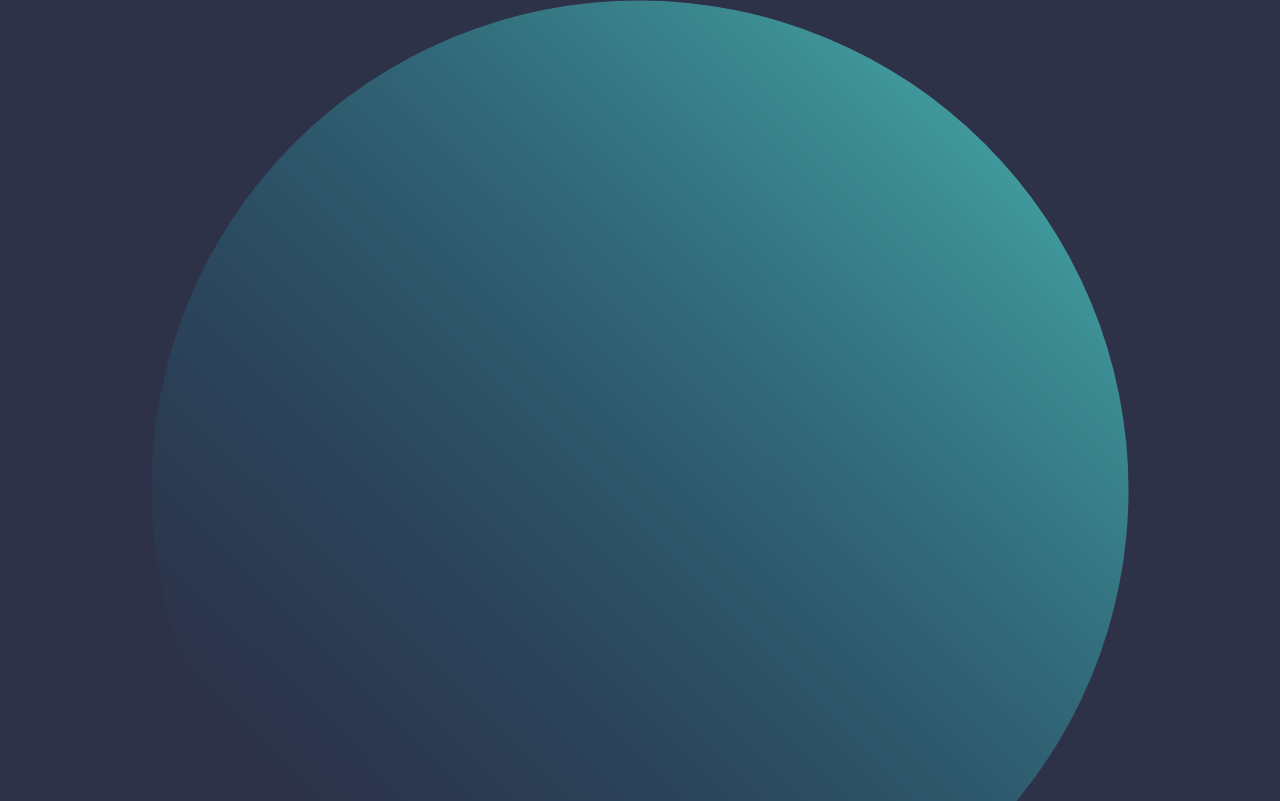
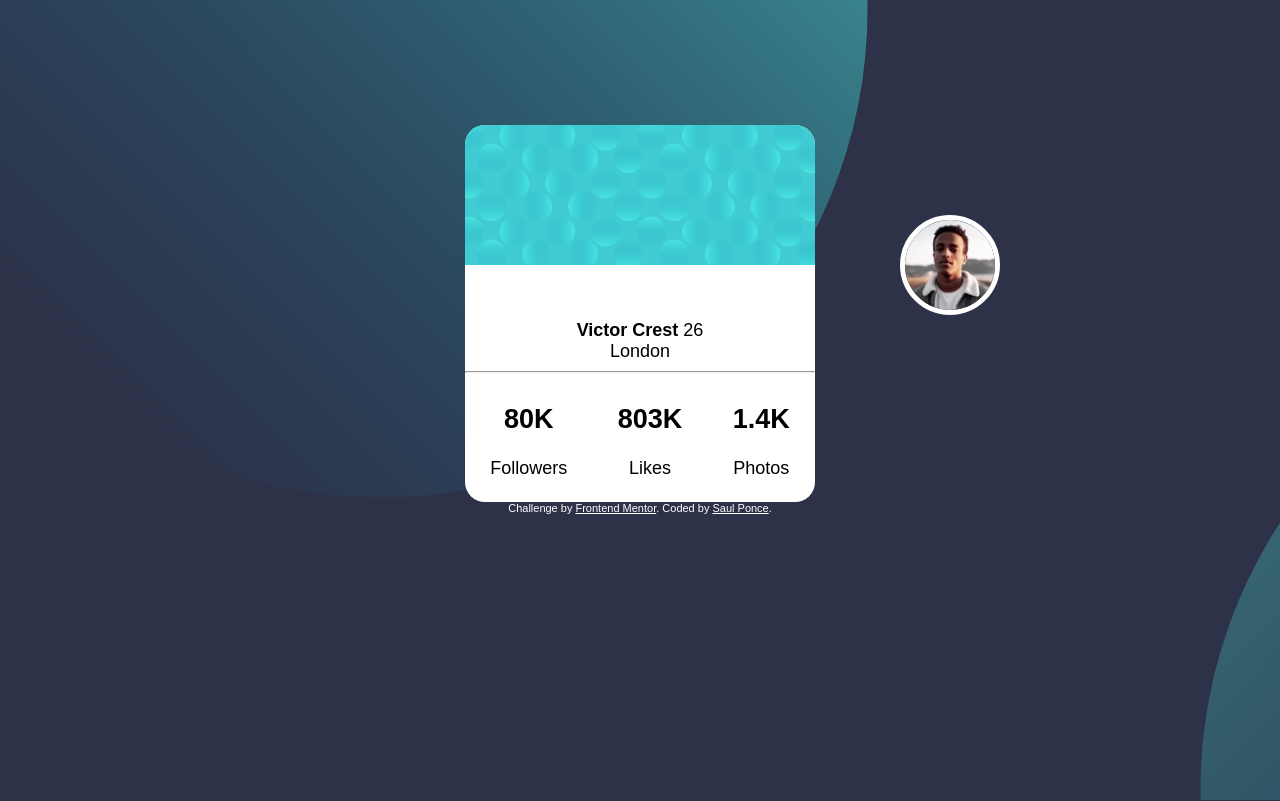
Before and after one commit to Saul-Ponce/profile-card-component-main, a plain HTML site: page index.html in a window 1280 px wide. Shown: the top 801 px of the page. Drawn offline with Linux system fonts and the light colour scheme; a web font is replaced by a local one.

Commit message:
estilizamiento completo

```diff
--- a/index.html
+++ b/index.html
@@ -12,81 +12,124 @@
 
   <!-- Feel free to remove these styles or customise in your own stylesheet 👍 -->
   <style>
+    * {
+      box-sizing: border-box;
+    }
     body {
-      margin: 0;
+      margin: 125px;
       font-family: 'Kumbh Sans', sans-serif;
+      font-size: 18px;
       background-color: hsl(229, 23%, 23%);
+      background-image: url('./images/bg-pattern-top.svg'), url('./images/bg-pattern-bottom.svg');
+      background-repeat: no-repeat, no-repeat;
+      background-position: -110px -480px, 1200px 300px;
       display: flex;
       align-items: center;
       justify-content: center;
       flex-direction: column;
-      padding: 0px 30px;
-      min-height: calc(100vh - 200px);
+
     }
 
     .body__container {
       background-color: white;
       border: 0px;
-      border-radius: 40px;
+      border-radius: 20px;
       color: black;
-      padding: 60px 68px 40px;
-      min-height: 700px;
+      padding: 0px 0px 5px;
+    }
+
+    .body__background img {
+      border: 0px;
+      border-top-left-radius: 20px;
+      border-top-right-radius: 20px;
+    }
+
+
+    .body__porfile {
       display: flex;
       justify-content: space-around;
       flex-direction: column;
+      text-align: center;
     }
 
+    .img__porfile {
+      border: 5px solid white;
+      border-radius: 100%;
+      width: 100px;
+      height: 100px;
+      position: absolute;
+      top: 215px;
+      left: 900px;
+    }
 
-    * {
-      box-sizing: border-box;
+    .space__porfile{
+      padding: 25px;
+    }
+
+    .body__porfile p {
+      margin: 0px;
+      border-top: 5px;
+    }
+
+    hr {
+      height: 1px;
+      background-color: black;
+    }
+
+    .body__description {
+      display: flex;
+      justify-content: space-around;
+      flex-direction: row;
+      text-align: center;
     }
 
     .attribution {
       font-size: 11px;
       text-align: center;
+      color: white;
     }
 
     .attribution a {
-      color: hsl(228, 45%, 44%);
+      color: white;
     }
   </style>
 </head>
 
 <body>
-  <img class="circle__top" src="./images/bg-pattern-top.svg">
   <div class="body__container">
     <div class="body__background">
       <img src="./images/bg-pattern-card.svg" alt="background">
     </div>
     <div class="body__porfile">
-      <img src="./images/image-victor.jpg" alt="image Profile">
+      <img class="img__porfile" src="./images/image-victor.jpg" alt="image Porfile">
+      <p class="space__porfile"></p>
       <p>
-      <h3>
         <b> Victor Crest </b>
         26
-      </h3>
-      <h4>London</h4>
       </p>
+      <p>London</p>
     </div>
 
+    <hr>
+
     <div class="body__description">
-      <p>
-      <h3>80K</h3>
-      <h5>Followers</h5>
-      </p>
+      <div class="followers">
+        <h2>80K</h2>
+        <p>Followers</p>
+      </div>
 
-      <p>
-      <h3>803K</h3>
-      <h5>Likes</h5>
-      </p>
+      <div class="likes">
+        <h2>803K</h2>
+        <p>Likes</p>
+      </div>
 
-      <p>
-      <h3>1.4K</h3>
-      <h5>Photos</h5>
-      </p>
+      <div class="photos">
+        <h2>1.4K</h2>
+        <p>Photos</p>
+      </div>
+
     </div>
   </div>
-  <img class="circle__bottom" src="./images/bg-pattern-bottom.svg">
   <div class="attribution">
     Challenge by <a href="https://www.frontendmentor.io?ref=challenge" target="_blank">Frontend Mentor</a>.
     Coded by <a href="#">Saul Ponce</a>.
```
